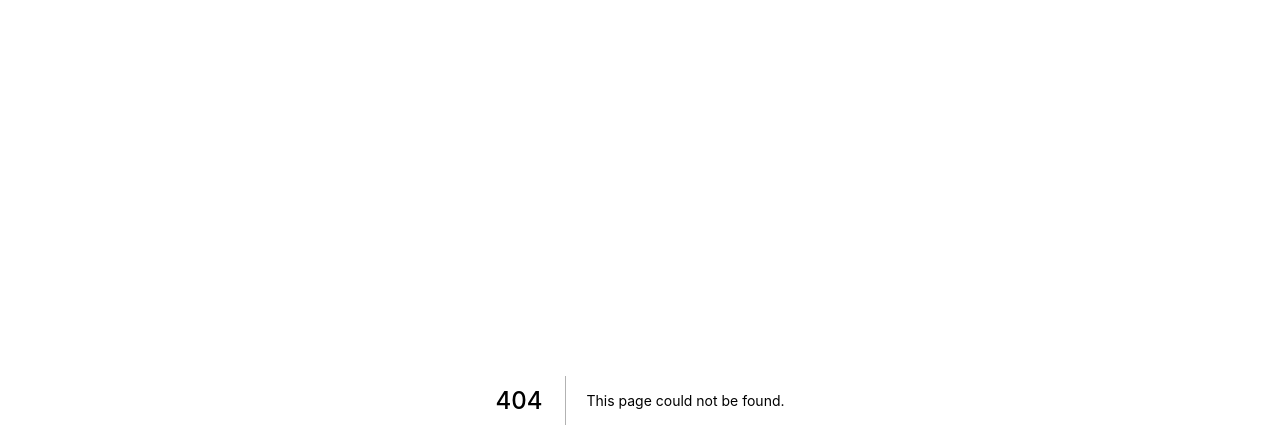
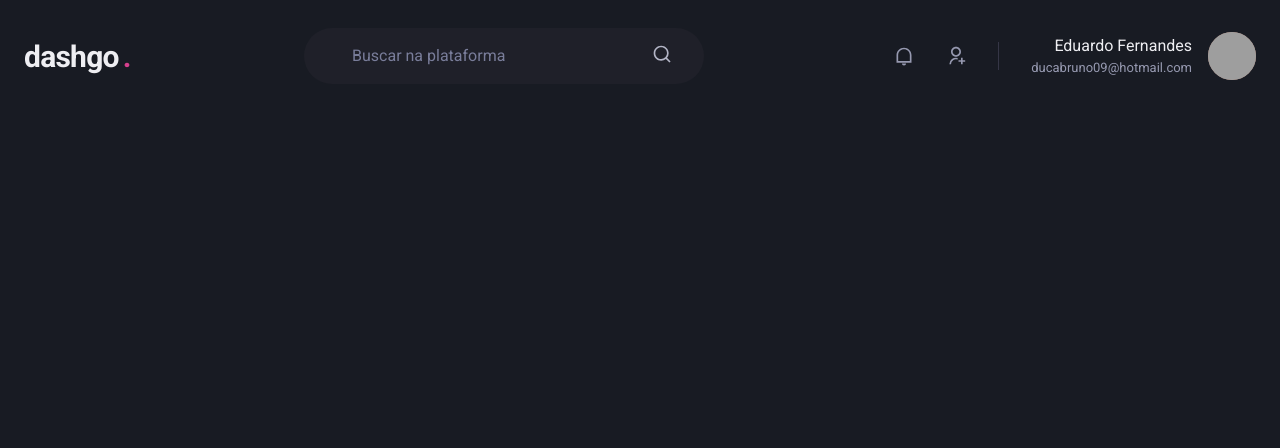
Before and after one commit to EduardoReisUX/dashgo, a Next.js app: page /dashboard in a window 1280 px wide. Before the commit this address had no page. Shown: the top 448 px of the page. Built offline with nearby package versions, Linux system fonts and the light colour scheme; grey boxes are pictures that could not be loaded.

Commit message:
add Header component

```diff
--- a/package.json
+++ b/package.json
@@ -15,7 +15,8 @@
     "framer-motion": "^5.5.5",
     "next": "12.0.7",
     "react": "17.0.2",
-    "react-dom": "17.0.2"
+    "react-dom": "17.0.2",
+    "react-icons": "^4.3.1"
   },
   "devDependencies": {
     "@types/node": "^17.0.6",
--- /dev/null
+++ b/src/components/Header.tsx
@@ -0,0 +1,87 @@
+import { Flex, Text, Input, Icon, HStack, Box, Avatar } from "@chakra-ui/react";
+import {
+  RiNotificationLine,
+  RiSearchLine,
+  RiUserAddLine,
+} from "react-icons/ri";
+
+export function Header() {
+  return (
+    <Flex
+      as="header"
+      w={"100%"}
+      maxW={1480}
+      h={"20"}
+      mx={"auto"}
+      mt="4"
+      px="6"
+      align={"center"}
+    >
+      <Text
+        fontSize={"3xl"}
+        fontWeight={"bold"}
+        letterSpacing={"tight"}
+        w={"64"}
+      >
+        dashgo
+        <Text as="span" ml={1} color={"pink.500"}>
+          .
+        </Text>
+      </Text>
+
+      <Flex
+        as="label"
+        flex={"1"}
+        py={"4"}
+        px={"8"}
+        ml={"6"}
+        maxW={400}
+        alignSelf={"center"}
+        color={"gray.200"}
+        position={"relative"}
+        bg={"gray.800"}
+        borderRadius={"full"}
+      >
+        <Input
+          color={"gray.50"}
+          variant={"unstyled"}
+          px={"4"}
+          mr={"4"}
+          placeholder="Buscar na plataforma"
+          _placeholder={{ color: "gray.400" }}
+        />
+        <Icon as={RiSearchLine} fontSize={20} />
+      </Flex>
+
+      <Flex align={"center"} ml={"auto"}>
+        <HStack
+          spacing={"8"}
+          mx={"8"}
+          pr={"8"}
+          py={"1"}
+          color={"gray.300"}
+          borderRightWidth={1}
+          borderColor={"gray.700"}
+        >
+          <Icon as={RiNotificationLine} fontSize={20} />
+          <Icon as={RiUserAddLine} fontSize={20} />
+        </HStack>
+
+        <Flex align={"center"}>
+          <Box mr={"4"} textAlign={"right"}>
+            <Text>Eduardo Fernandes</Text>
+            <Text color={"gray.300"} fontSize={"small"}>
+              ducabruno09@hotmail.com
+            </Text>
+          </Box>
+
+          <Avatar
+            size="md"
+            name="Eduardo Fernandes"
+            src="https://github.com/EduardoReisUX.png"
+          />
+        </Flex>
+      </Flex>
+    </Flex>
+  );
+}
--- /dev/null
+++ b/src/pages/dashboard.tsx
@@ -0,0 +1,5 @@
+import { Header } from "../components/Header";
+
+export default function Dashboard() {
+  return <Header />;
+}
```
Also changed, not shown: 1 other file (tests, documents, lock files or other folders).
